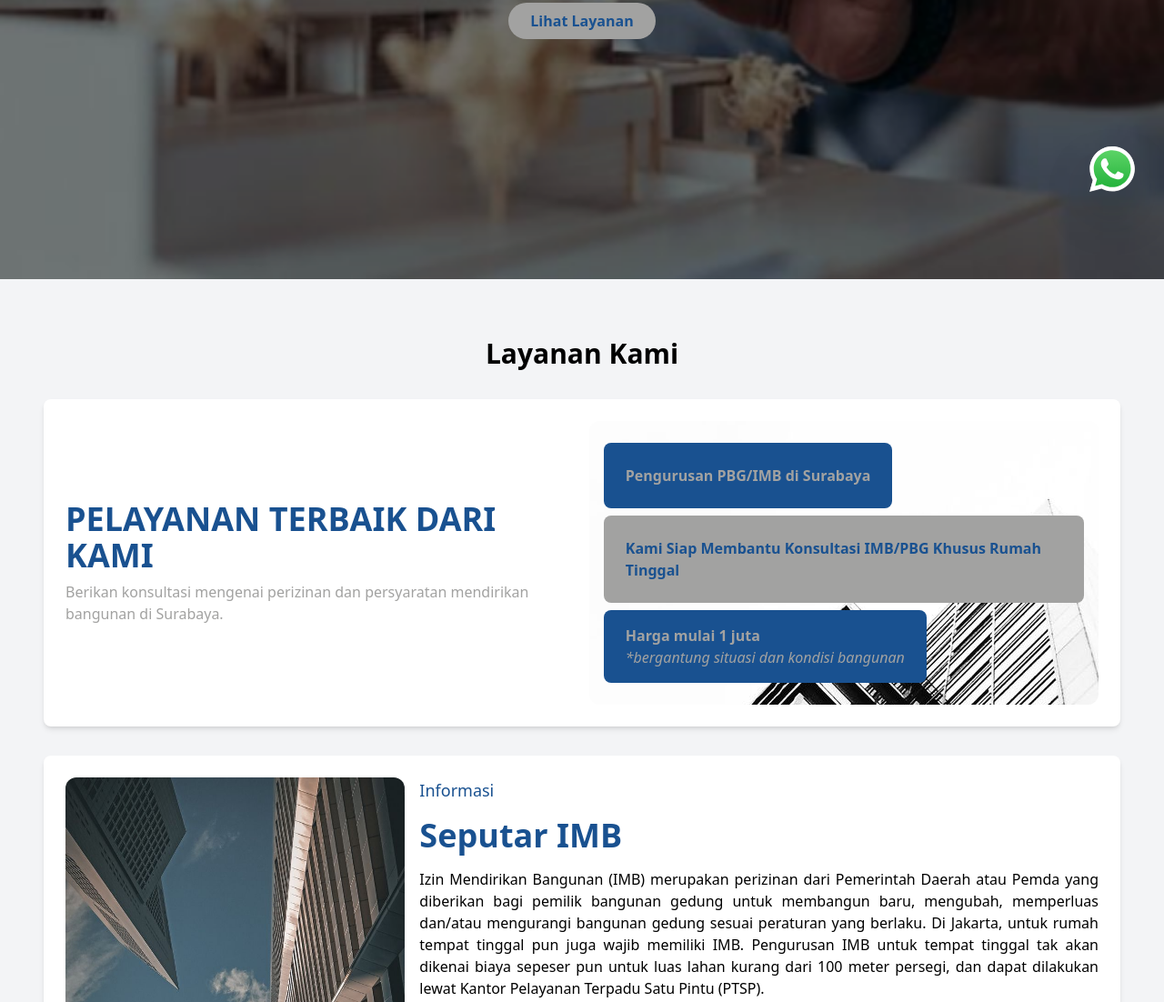
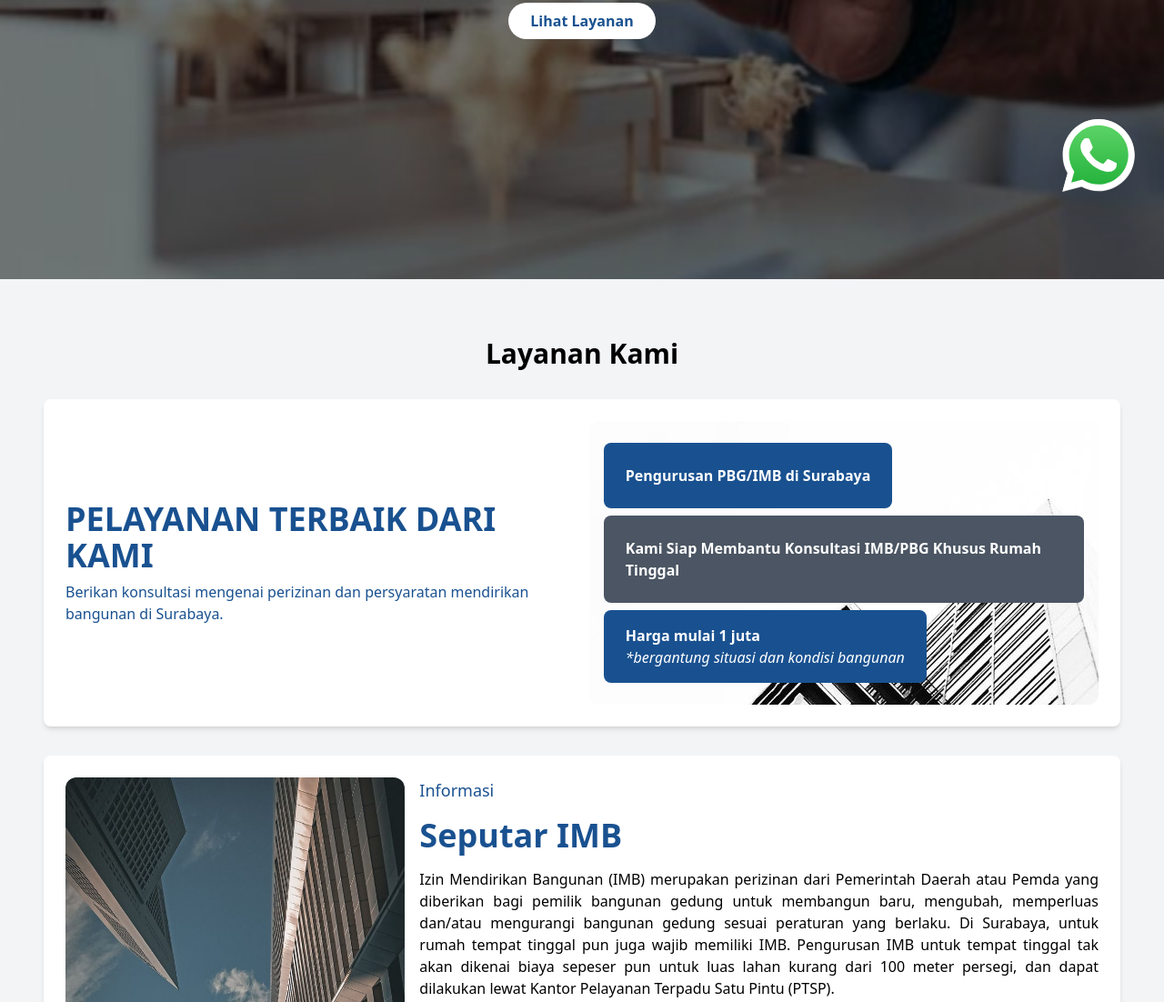
Before and after one commit to mahzumy/imbsby, a website: page index.html in a window 1280 px wide. Shown: the part 557-1659 px from the top of the page at 91% size. Drawn offline with Linux system fonts and the light colour scheme.

Commit message:
chore: logo whatapp

```diff
--- a/index.html
+++ b/index.html
@@ -149,21 +149,21 @@
             <li>
               <a
                 href="#beranda"
-                class="block py-2 px-3 text-gray-900 rounded hover:bg-gray-100 md:hover:bg-transparent md:border-0 md:hover:text-blue-700 md:p-0 dark:text-white md:dark:hover:text-blue-500 dark:hover:bg-gray-700 dark:hover:text-white md:dark:hover:bg-transparent"
+                class="block py-2 px-3 text-gray-900 hover:text-white rounded hover:bg-[#195190] md:hover:bg-transparent md:border-0 md:hover:text-blue-700 md:p-0 dark:text-white md:dark:hover:text-blue-500 dark:hover:bg-gray-700 dark:hover:text-white md:dark:hover:bg-transparent"
                 >Beranda</a
               >
             </li>
             <li>
               <a
                 href="#layanan"
-                class="block py-2 px-3 text-gray-900 rounded hover:bg-gray-100 md:hover:bg-transparent md:border-0 md:hover:text-blue-700 md:p-0 dark:text-white md:dark:hover:text-blue-500 dark:hover:bg-gray-700 dark:hover:text-white md:dark:hover:bg-transparent"
+                class="block py-2 px-3 text-gray-900 hover:text-white rounded hover:bg-[#195190] md:hover:bg-transparent md:border-0 md:hover:text-blue-700 md:p-0 dark:text-white md:dark:hover:text-blue-500 dark:hover:bg-gray-700 dark:hover:text-white md:dark:hover:bg-transparent"
                 >Layanan</a
               >
             </li>
             <li>
               <a
                 href="#kontak"
-                class="block py-2 px-3 text-gray-900 rounded hover:bg-gray-100 md:hover:bg-transparent md:border-0 md:hover:text-blue-700 md:p-0 dark:text-white md:dark:hover:text-blue-500 dark:hover:bg-gray-700 dark:hover:text-white md:dark:hover:bg-transparent"
+                class="block py-2 px-3 text-gray-900 hover:text-white rounded hover:bg-[#195190] md:hover:bg-transparent md:border-0 md:hover:text-blue-700 md:p-0 dark:text-white md:dark:hover:text-blue-500 dark:hover:bg-gray-700 dark:hover:text-white md:dark:hover:bg-transparent"
                 >Kontak</a
               >
             </li>
@@ -195,7 +195,7 @@
         </p>
         <a
           href="#layanan"
-          class="mt-6 inline-block bg-[#A2A2A1] text-[#195190] py-2 px-6 rounded-full font-bold"
+          class="mt-6 inline-block bg-white text-[#195190] py-2 px-6 rounded-full font-bold"
           >Lihat Layanan</a
         >
       </div>
@@ -216,7 +216,7 @@
               <h1 class="text-4xl font-bold text-[#195190] md:text-left mb-2">
                 PELAYANAN TERBAIK DARI KAMI
               </h1>
-              <p class="text-[#A2A2A1] md:text-left">
+              <p class="text-[#195190] font-medium md:text-left">
                 Berikan konsultasi mengenai perizinan dan persyaratan mendirikan
                 bangunan di Surabaya.
               </p>
@@ -227,20 +227,20 @@
             style="background-image: url('src/asset/gambar2.jpg')"
           >
             <div class="bg-[#195190] p-4 my-2 rounded-lg w-fit">
-              <h4 class="text-left font-bold text-[#A2A2A1] px-2 py-2">
+              <h4 class="text-left font-bold text-white px-2 py-2">
                 Pengurusan PBG/IMB di Surabaya
               </h4>
             </div>
-            <div class="bg-[#A2A2A1] p-4 rounded-lg w-fit">
-              <h4 class="text-left font-bold text-[#195190] px-2 py-2">
+            <div class="bg-gray-600 p-4 rounded-lg w-fit">
+              <h4 class="text-left font-bold text-white px-2 py-2">
                 Kami Siap Membantu Konsultasi IMB/PBG Khusus Rumah Tinggal
               </h4>
             </div>
             <div class="bg-[#195190] p-4 my-2 rounded-lg w-fit">
-              <h4 class="text-left font-bold text-[#A2A2A1] px-2">
+              <h4 class="text-left font-bold text-white px-2">
                 Harga mulai 1 juta
               </h4>
-              <p class="text-left text-[#A2A2A1] px-2 italic">
+              <p class="text-left text-white px-2 italic">
                 *bergantung situasi dan kondisi bangunan
               </p>
             </div>
@@ -262,7 +262,7 @@
               Izin Mendirikan Bangunan (IMB) merupakan perizinan dari Pemerintah
               Daerah atau Pemda yang diberikan bagi pemilik bangunan gedung
               untuk membangun baru, mengubah, memperluas dan/atau mengurangi
-              bangunan gedung sesuai peraturan yang berlaku. Di Jakarta, untuk
+              bangunan gedung sesuai peraturan yang berlaku. Di Surabaya, untuk
               rumah tempat tinggal pun juga wajib memiliki IMB. Pengurusan IMB
               untuk tempat tinggal tak akan dikenai biaya sepeser pun untuk luas
               lahan kurang dari 100 meter persegi, dan dapat dilakukan lewat
@@ -373,7 +373,7 @@
     </section>
 
     <!-- Kontak Section -->
-    <section id="kontak" class="bg-[#A2A2A1] text-[#195190] py-16">
+    <section id="kontak" class="bg-[#195190] text-white py-16">
       <div class="container mx-auto text-center px-10">
         <h2 class="text-4xl font-bold mb-8">Hubungi Kami</h2>
         <p class="text-lg font-medium">
@@ -381,7 +381,7 @@
           IMB Surabaya.
         </p>
         <a
-          href="https://wa.me/6281333561110"
+          href="https://wa.me/6281333561110?text=Halo%20saya%20ingin%20menanyakan%20tentang%20layanan%20Anda"
           class="block text-xl mt-4 hover:underline"
           >Hubungi Kami: +6281333561110</a
         >
@@ -398,7 +398,7 @@
       class="drop-shadow-2xl fixed bottom-8 right-8"
     >
       <img
-        class="h-[50px] w-[50px] hover:scale-110 duration-110 transition ease-in-out"
+        class="h-[80px] w-[80px] hover:scale-110 duration-110 transition ease-in-out"
         src="src/asset/whatsapp.svg"
         alt=""
       />
```
Also changed, not shown: src/dist/output.css.
